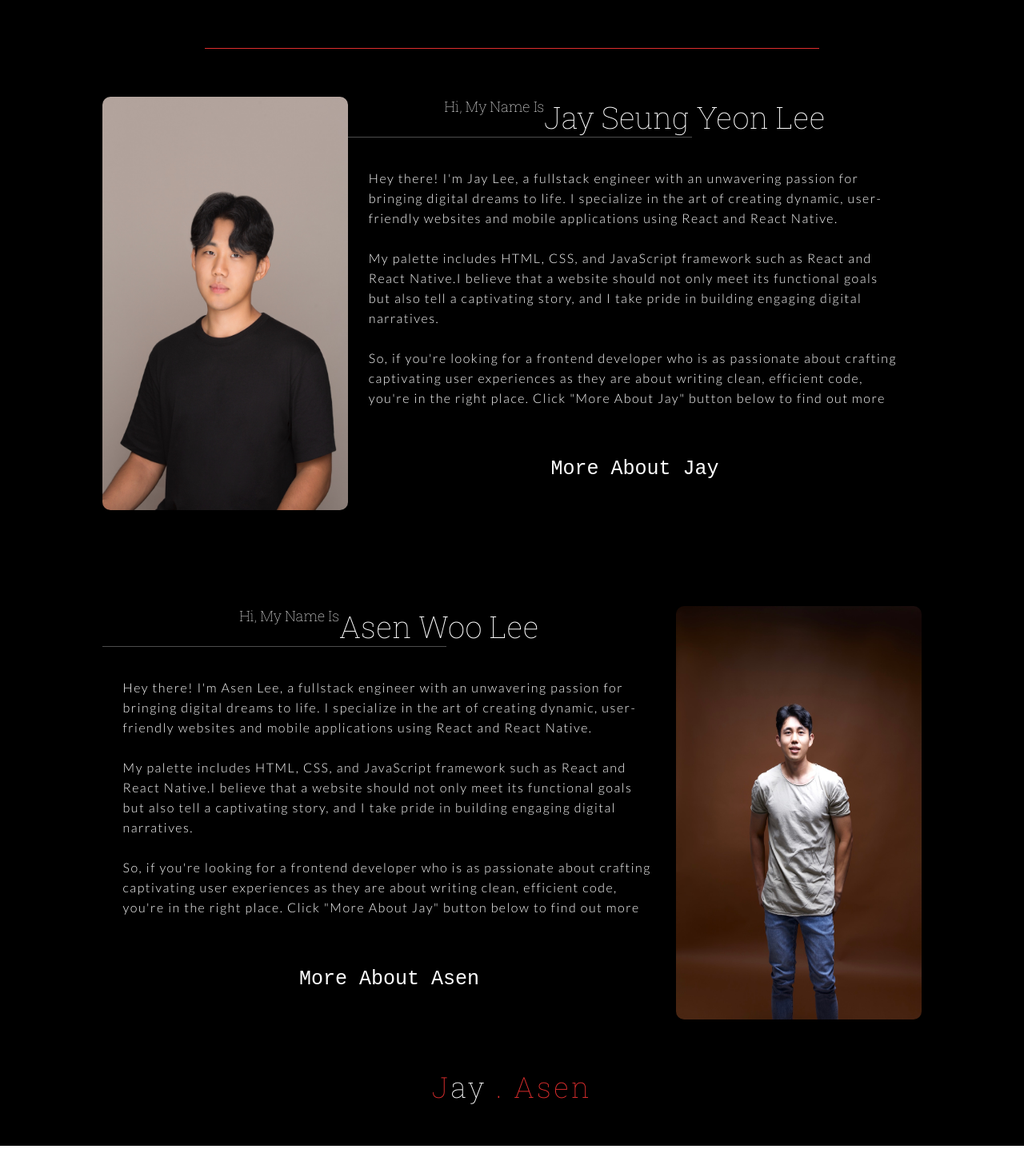
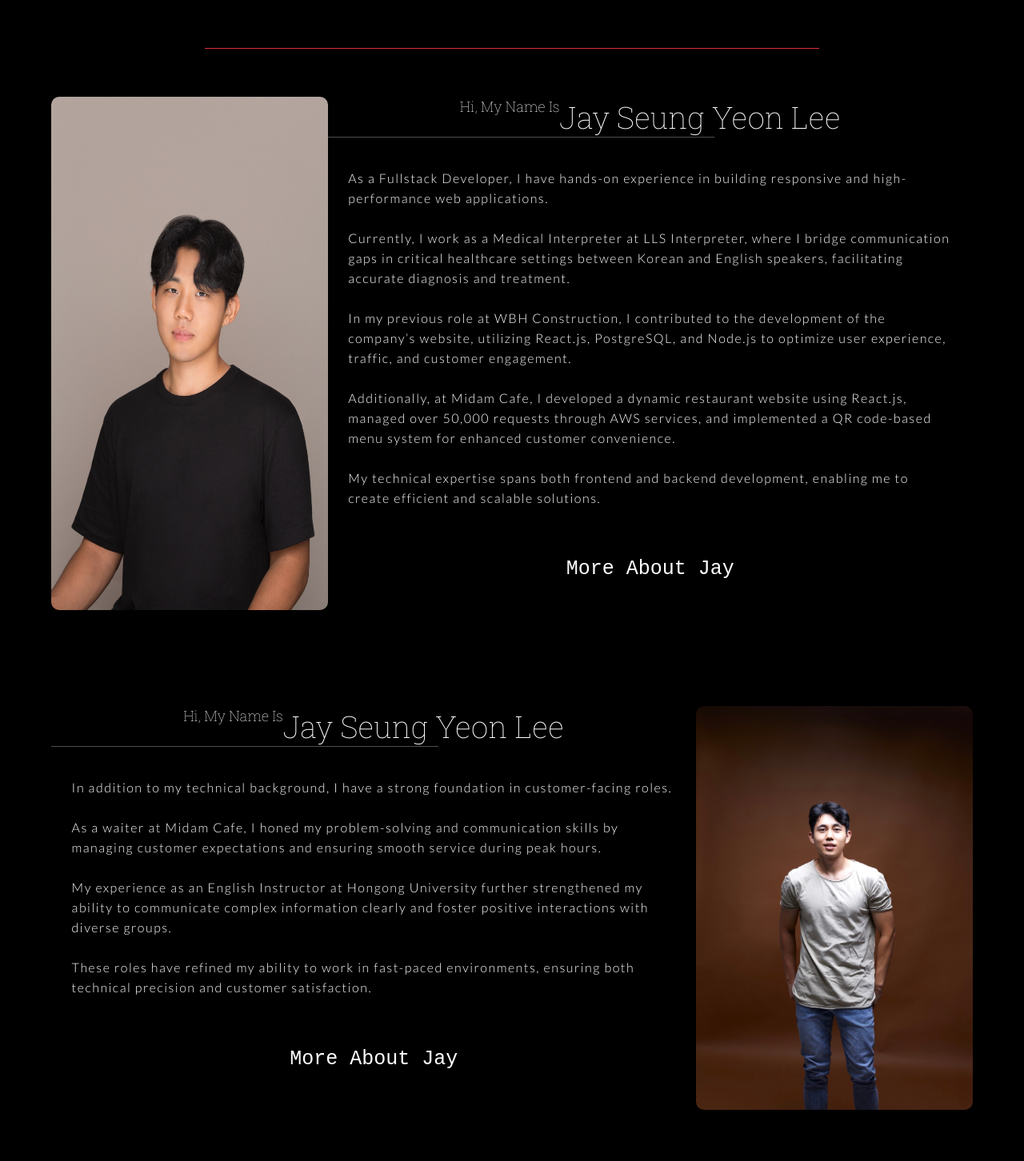
Before and after one commit to LeeJay0126/jayasen, a React (Create React App) app: page / in a window 1280 px wide. Shown: the part 1698-3150 px from the top of the page at 80% size. Built offline with nearby package versions, Linux system fonts and the light colour scheme; a web font is replaced by a local one.

Commit message:
Home Page About section text edit
Asen part removed and replaced texts are replaced into description about my professional and customer service work experience

```diff
--- a/src/Pages/Home/Home.css
+++ b/src/Pages/Home/Home.css
@@ -144,7 +144,7 @@
 
 .homeProfile {
     display: flex;
-    width: 80%;
+    width: 90%;
     margin: 0 auto;
     margin-top: 60px;
     color: white;
--- a/src/Pages/Home/HomeAbout.js
+++ b/src/Pages/Home/HomeAbout.js
@@ -23,13 +23,19 @@ const HomeAbout = () => {
                     </div>
                     <div className="profileUnderLine" />
                     <div className="profileText">
-                        Hey there! I'm Jay Lee, a fullstack engineer with an unwavering passion for bringing digital dreams to life. I specialize in the art of creating dynamic, user-friendly websites and mobile applications using React and React Native.
+                        As a Fullstack Developer, I have hands-on experience in building responsive and high-performance web applications.
                         <br />
                         <br />
-                        My palette includes HTML, CSS, and JavaScript framework such as React and React Native.I believe that a website should not only meet its functional goals but also tell a captivating story, and I take pride in building engaging digital narratives.
+                        Currently, I work as a Medical Interpreter at LLS Interpreter, where I bridge communication gaps in critical healthcare settings between Korean and English speakers, facilitating accurate diagnosis and treatment.
                         <br />
                         <br />
-                        So, if you're looking for a frontend developer who is as passionate about crafting captivating user experiences as they are about writing clean, efficient code, you're in the right place. Click "More About Jay" button below to find out more
+                        In my previous role at WBH Construction, I contributed to the development of the company’s website, utilizing React.js, PostgreSQL, and Node.js to optimize user experience, traffic, and customer engagement.
+                        <br />
+                        <br />
+                        Additionally, at Midam Cafe, I developed a dynamic restaurant website using React.js, managed over 50,000 requests through AWS services, and implemented a QR code-based menu system for enhanced customer convenience.
+                        <br />
+                        <br />
+                        My technical expertise spans both frontend and backend development, enabling me to create efficient and scalable solutions.
                     </div>
                     <div className="moreButtonContainer">
                         <Link to="/about"><button className="learnMoreButton"><p>More About Jay</p></button></Link>
@@ -43,21 +49,24 @@ const HomeAbout = () => {
                             Hi, My Name Is
                         </h4>
                         <h4 className="homeProfileHeader later">
-                            Asen Woo Lee
+                            Jay Seung Yeon Lee
                         </h4>
                     </div>
                     <div className="profileUnderLine" />
                     <div className="profileText">
-                        Hey there! I'm Asen Lee, a fullstack engineer with an unwavering passion for bringing digital dreams to life. I specialize in the art of creating dynamic, user-friendly websites and mobile applications using React and React Native.
+                        In addition to my technical background, I have a strong foundation in customer-facing roles.
                         <br />
                         <br />
-                        My palette includes HTML, CSS, and JavaScript framework such as React and React Native.I believe that a website should not only meet its functional goals but also tell a captivating story, and I take pride in building engaging digital narratives.
+                        As a waiter at Midam Cafe, I honed my problem-solving and communication skills by managing customer expectations and ensuring smooth service during peak hours.
                         <br />
                         <br />
-                        So, if you're looking for a frontend developer who is as passionate about crafting captivating user experiences as they are about writing clean, efficient code, you're in the right place. Click "More About Jay" button below to find out more
+                        My experience as an English Instructor at Hongong University further strengthened my ability to communicate complex information clearly and foster positive interactions with diverse groups.
+                        <br />
+                        <br />
+                        These roles have refined my ability to work in fast-paced environments, ensuring both technical precision and customer satisfaction.
                     </div>
                     <div className="moreButtonContainer">
-                        <Link to="/about"><button className="learnMoreButton"><p>More About Asen</p></button></Link>
+                        <Link to="/about"><button className="learnMoreButton"><p>More About Jay</p></button></Link>
                     </div>
                 </div>
                 <img src={asenProfile} alt="Asen's Profile" className="profileImage" />
```
